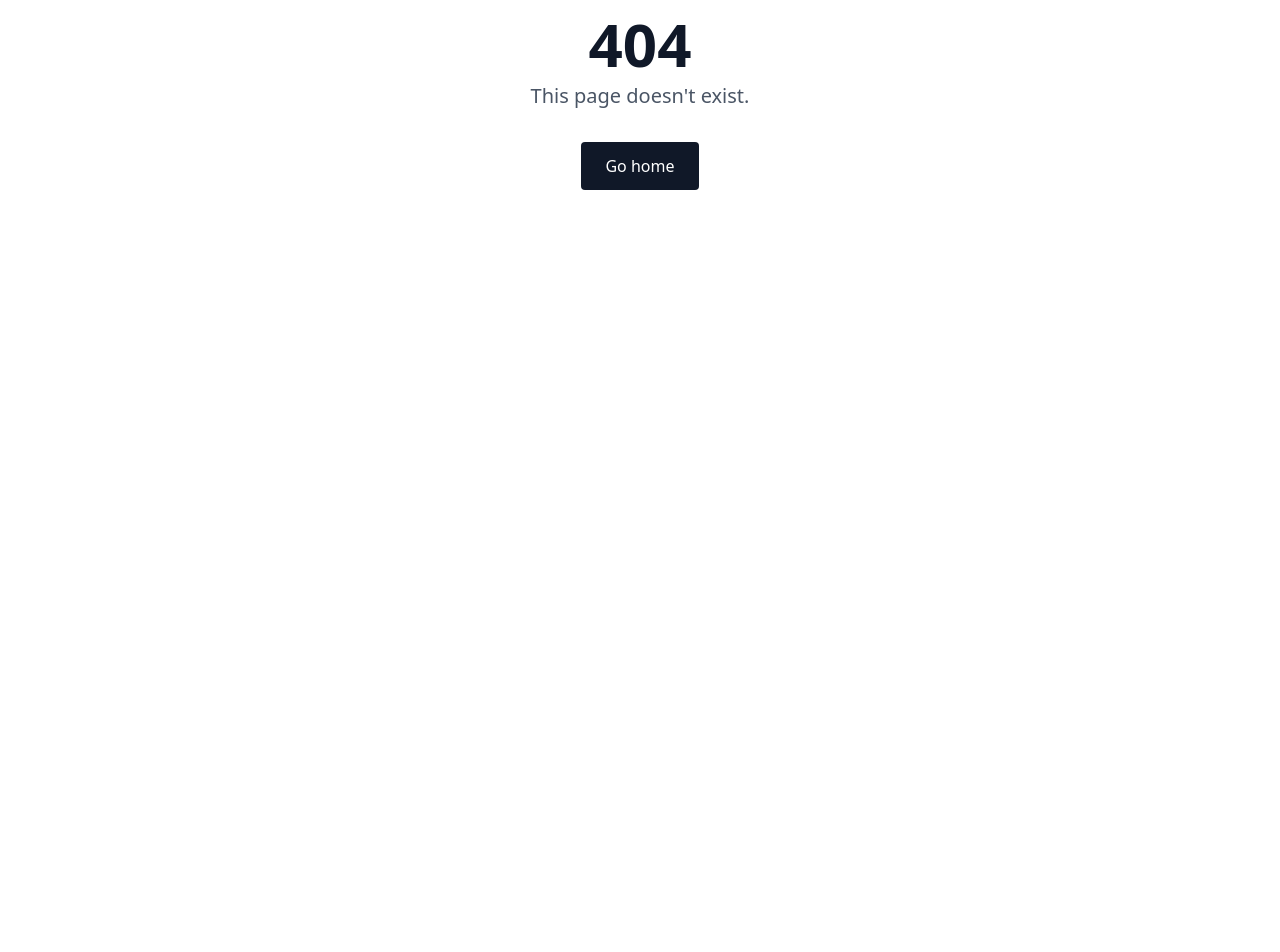
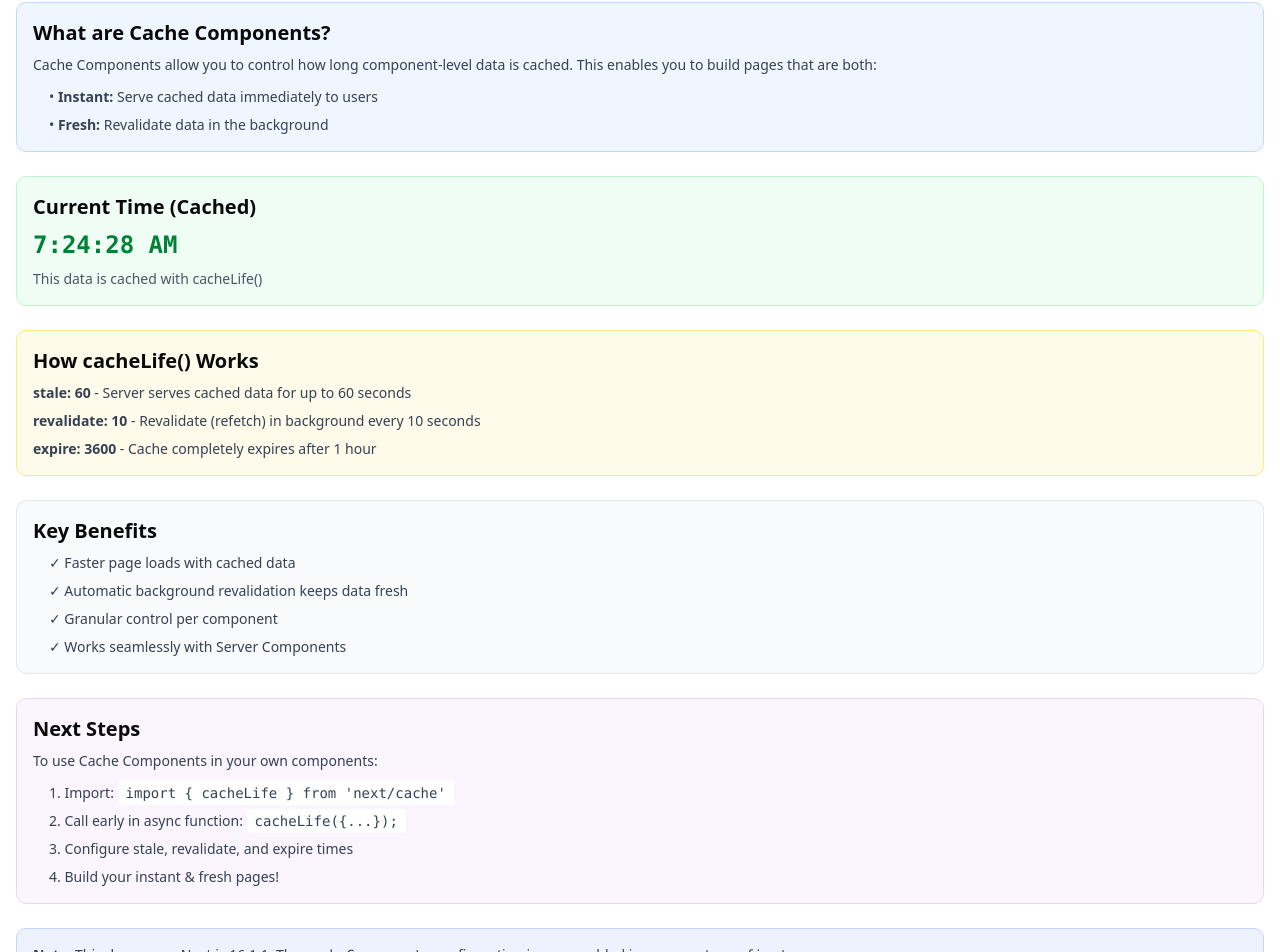
Before and after one commit to VirajJayasiri/nextjs-foundations, a Next.js app in the folder apps/web/: page /demo/cache-components in a window 1280 px wide. Before the commit this address had no page. Shown: the part 130-1082 px from the top of the page. Before the commit the page ends 800 px from the top, so only its background shows below. Built offline with nearby package versions, Linux system fonts and the light colour scheme.

Commit message:
feat(advanced): implement Cache Components with cacheLife and cacheTag

```diff
--- a/apps/web/next.config.ts
+++ b/apps/web/next.config.ts
@@ -3,6 +3,7 @@ import type { NextConfig } from 'next';
 const blogUrl = process.env.BLOG_URL || 'http://localhost:3001';
 
 const nextConfig: NextConfig = {
+  cacheComponents: true,
   async rewrites() {
     return [
       {
--- /dev/null
+++ b/apps/web/src/app/demo/cache-components/page.tsx
@@ -0,0 +1,111 @@
+import { cacheLife } from 'next/cache';
+
+/**
+ * Server Component that demonstrates Cache Components
+ *
+ * This component uses `cacheLife()` to control how long
+ * component data is cached between renders.
+ *
+ * Learn more: https://nextjs.org/docs/app/api-reference/functions/cache-life
+ */
+
+// Simulate fetching fresh data
+async function getTimestamp() {
+  // Call cacheLife() at the top of your async function
+  // to set caching behavior for this component's data
+  cacheLife({
+    stale: 60, // Serve stale for up to 60 seconds
+    revalidate: 10, // Revalidate in background every 10 seconds
+    expire: 3600, // Cache expires after 1 hour
+  });
+
+  // Simulate a data fetch
+  return {
+    timestamp: new Date().toLocaleTimeString(),
+    message: 'This data is cached with cacheLife()',
+  };
+}
+
+async function CacheComponentsDemo() {
+  const data = await getTimestamp();
+
+  return (
+    <div className="space-y-6">
+      <div>
+        <h1 className="text-3xl font-bold mb-4">Cache Components Demo</h1>
+        <p className="text-gray-600 mb-4">
+          This page demonstrates Next.js 16.1+ Cache Components feature.
+        </p>
+      </div>
+
+      <div className="bg-blue-50 border border-blue-200 rounded-lg p-4">
+        <h2 className="text-xl font-semibold mb-2">What are Cache Components?</h2>
+        <p className="text-sm text-gray-700 mb-3">
+          Cache Components allow you to control how long component-level data is cached.
+          This enables you to build pages that are both:
+        </p>
+        <ul className="text-sm text-gray-700 space-y-2 ml-4">
+          <li>• <strong>Instant:</strong> Serve cached data immediately to users</li>
+          <li>• <strong>Fresh:</strong> Revalidate data in the background</li>
+        </ul>
+      </div>
+
+      <div className="bg-green-50 border border-green-200 rounded-lg p-4">
+        <h2 className="text-xl font-semibold mb-2">Current Time (Cached)</h2>
+        <p className="text-2xl font-mono font-bold text-green-700">
+          {data.timestamp}
+        </p>
+        <p className="text-sm text-gray-600 mt-2">
+          {data.message}
+        </p>
+      </div>
+
+      <div className="bg-amber-50 border border-amber-200 rounded-lg p-4">
+        <h2 className="text-xl font-semibold mb-2">How cacheLife() Works</h2>
+        <div className="text-sm text-gray-700 space-y-2">
+          <div>
+            <strong>stale: 60</strong> - Server serves cached data for up to 60 seconds
+          </div>
+          <div>
+            <strong>revalidate: 10</strong> - Revalidate (refetch) in background every 10 seconds
+          </div>
+          <div>
+            <strong>expire: 3600</strong> - Cache completely expires after 1 hour
+          </div>
+        </div>
+      </div>
+
+      <div className="bg-gray-50 border border-gray-200 rounded-lg p-4">
+        <h2 className="text-xl font-semibold mb-2">Key Benefits</h2>
+        <ul className="text-sm text-gray-700 space-y-2 ml-4">
+          <li>✓ Faster page loads with cached data</li>
+          <li>✓ Automatic background revalidation keeps data fresh</li>
+          <li>✓ Granular control per component</li>
+          <li>✓ Works seamlessly with Server Components</li>
+        </ul>
+      </div>
+
+      <div className="bg-purple-50 border border-purple-200 rounded-lg p-4">
+        <h2 className="text-xl font-semibold mb-2">Next Steps</h2>
+        <p className="text-sm text-gray-700 mb-3">
+          To use Cache Components in your own components:
+        </p>
+        <ol className="text-sm text-gray-700 space-y-2 ml-4">
+          <li>1. Import: <code className="bg-white px-2 py-1 rounded">import {'{ cacheLife }'} from 'next/cache'</code></li>
+          <li>2. Call early in async function: <code className="bg-white px-2 py-1 rounded">cacheLife({'{...}'});</code></li>
+          <li>3. Configure stale, revalidate, and expire times</li>
+          <li>4. Build your instant & fresh pages!</li>
+        </ol>
+      </div>
+
+      <div className="bg-indigo-50 border border-indigo-200 rounded-lg p-4">
+        <p className="text-sm text-gray-700">
+          <strong>Note:</strong> This demo uses Next.js 16.1.1. The <code>cacheComponents</code> configuration
+          is now enabled in your <code>next.config.ts</code>.
+        </p>
+      </div>
+    </div>
+  );
+}
+
+export default CacheComponentsDemo;
```
